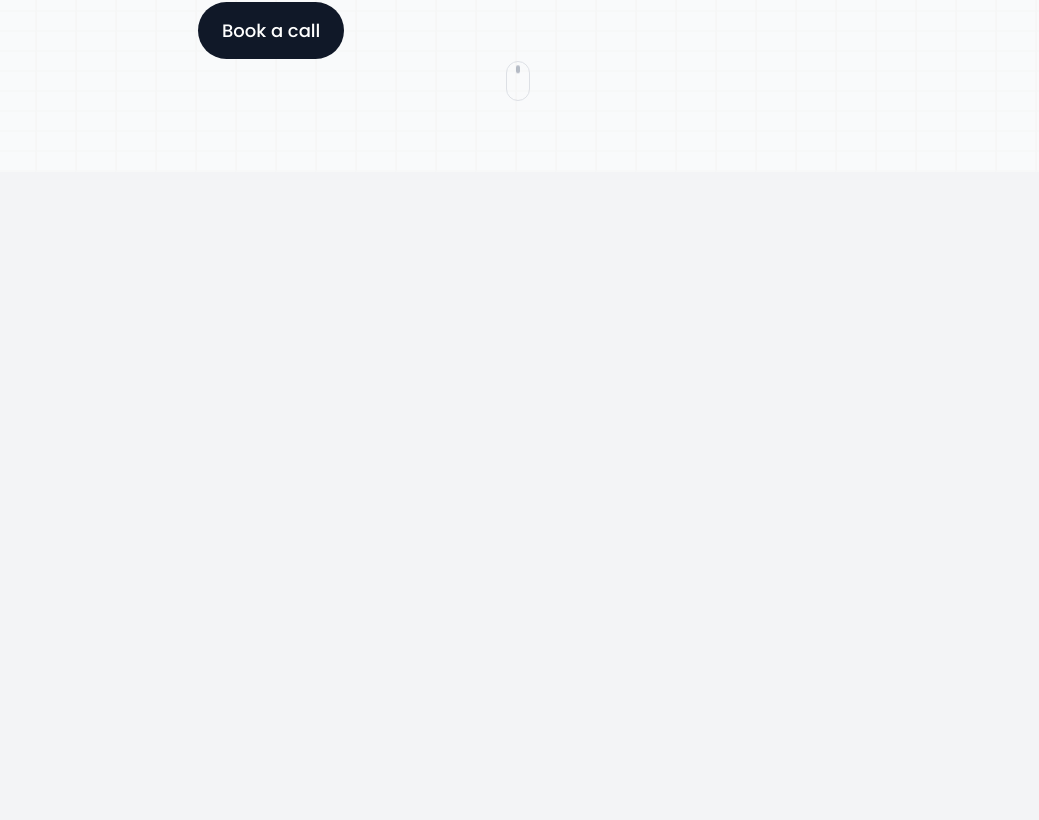
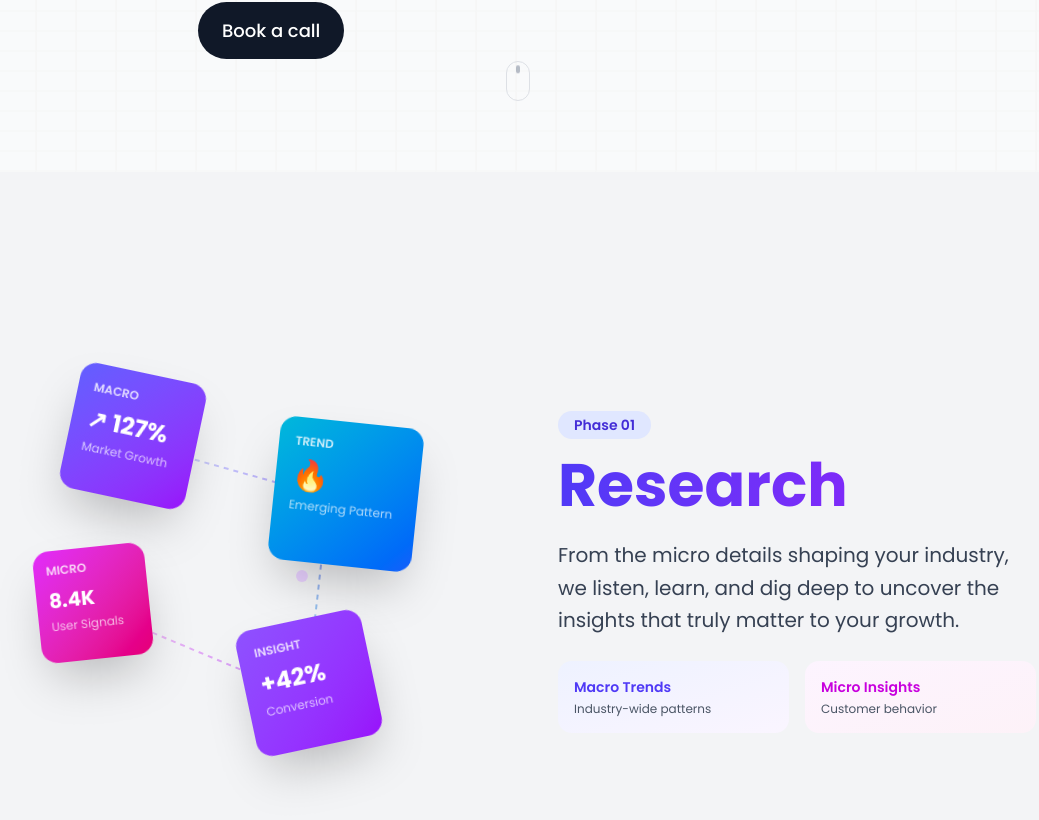
Before and after one commit to Scalable-Web-Solutions/scalable-web-solutions-next, a Next.js app: page / in a window 1280 px wide. Shown: the part 1284-2104 px from the top of the page, without its empty margins (122-1161 px from the left). Built offline with nearby package versions, Linux system fonts and the light colour scheme.

Commit message:
bruh i hate javascript

```diff
--- a/components/reuasble/SeamlessPager.tsx
+++ b/components/reuasble/SeamlessPager.tsx
@@ -4,13 +4,13 @@ import React, { useEffect, useMemo, useRef, useState } from "react";
 type Props = {
   sections: React.ReactNode[];
   transition?: "fade" | "slide";
-  stiffness?: number;           // 0.06..0.30 (higher = snappier)
+  stiffness?: number;          // 0.06..0.30 (higher = snappier)
   gapPx?: number;
-  gain?: number;                // >1 to advance faster per pixel scrolled
+  gain?: number;               // >1 to advance faster per pixel scrolled
   className?: string;
-  releaseOverlapRatio?: number; // 0..1 vh released early (0.06-0.14 sweet spot)
-  phaseCurve?: number;          // 2..5, higher = stronger end ease-out
-  overscrollContain?: boolean;
+  releaseOverlapRatio?: number;// 0..1 vh released early so below content appears sooner (0.06-0.14 sweet spot)
+  phaseCurve?: number;         // easing exponent for end ease-out (2..5). Higher = stronger end slow-down
+  overscrollContain?: boolean; // reduce momentum spillover at boundaries
   id: string;
 };
 
@@ -29,25 +29,34 @@ export default function SeamlessPager({
   const N = Math.max(1, sections.length);
   const hostRef = useRef<HTMLDivElement | null>(null);
 
-  // render state (changes rarely)
+  // Engagement + progress
   const [engaged, setEngaged] = useState(false);
-  const [renderIdx, setRenderIdx] = useState(0); // integer page for rendering children
-
-  // animation state (mutated refs; no re-render)
+  const [progress, setProgress] = useState(0); // 0..N-1 (fractional)
   const targetRef = useRef(0);
   const smoothRef = useRef(0);
-  const progressRef = useRef(0);
   const rafRef = useRef(0);
 
-  // anchors
+  // Anchors
   const sectionTopDocRef = useRef(0);
   const engageStartRef = useRef(0);
   const lastViewportH = useRef(1);
+  const lastYRef = useRef(0);
 
-  // layer refs (so we can mutate styles directly)
-  const outLayerRef = useRef<HTMLDivElement | null>(null);
-  const inLayerRef  = useRef<HTMLDivElement | null>(null);
-  const previewRef  = useRef<HTMLDivElement | null>(null);
+  // Entry/exit feel
+  const enterBandRatio = 0.10;    // engage when within ±10% vh of top
+  const exitBandRatio  = 0.16;    // disengage after ±16% vh (hysteresis)
+  const enterDeadzoneRatio = 0.05;// scroll cushion after engage before motion
+
+  // Soft-exit tools
+  const endTaperRatio = 0.18;     // last 18% of pager eases out
+  const endTaperStrength = 0.7;   // 0..1 (1 strongest)
+
+  const clamp = (v: number, a = 0, b = 1) => Math.min(b, Math.max(a, v));
+  const smoothstep = (e0: number, e1: number, x: number) => {
+    const t = clamp((x - e0) / Math.max(1e-6, (e1 - e0)));
+    return t * t * (3 - 2 * t);
+  };
+  const easeOutPow = (x: number, pow: number) => 1 - Math.pow(1 - clamp(x), pow);
 
   const prefersReduced = useMemo(
     () =>
@@ -56,22 +65,7 @@ export default function SeamlessPager({
     []
   );
 
-  // tuning
-  const enterBandRatio = 0.10;
-  const exitBandRatio  = 0.16;
-  const enterDeadzoneRatio = 0.05;
-  const endTaperRatio = 0.18;
-  const endTaperStrength = 0.7;
-
-  // utils
-  const clamp = (v: number, a = 0, b = 1) => Math.min(b, Math.max(a, v));
-  const smoothstep = (e0: number, e1: number, x: number) => {
-    const t = clamp((x - e0) / Math.max(1e-6, e1 - e0));
-    return t * t * (3 - 2 * t);
-  };
-  const easeOutPow = (x: number, pow: number) => 1 - Math.pow(1 - clamp(x), pow);
-
-  // measure
+  // Measure absolute document Y of the section top
   useEffect(() => {
     if (!hostRef.current) return;
     const el = hostRef.current;
@@ -85,6 +79,8 @@ export default function SeamlessPager({
     const ro = new ResizeObserver(measure);
     ro.observe(el);
     window.addEventListener("resize", measure, { passive: true });
+
+    // initial
     measure();
 
     return () => {
@@ -93,8 +89,10 @@ export default function SeamlessPager({
     };
   }, []);
 
-  // scroll handler -> updates target only (no setState inside the hot path)
+  // Scroll logic (doc-position based)
   useEffect(() => {
+    if (!hostRef.current) return;
+
     let engagedPrev = false;
 
     const onScroll = () => {
@@ -104,6 +102,7 @@ export default function SeamlessPager({
       const y = window.scrollY;
       const topDoc = sectionTopDocRef.current;
 
+      // Pager spans N * vh, but RELEASE slightly early
       const pagerStart = topDoc;
       const pagerEnd   = pagerStart + N * h - h * releaseOverlapRatio;
 
@@ -115,58 +114,70 @@ export default function SeamlessPager({
 
       const nowEngaged = engagedPrev ? shouldStay : shouldEnter;
 
-      // fractional preview based on absolute Y (no state)
-      const previewLinear = clamp((y - pagerStart) / h, 0, N - 1);
+      // CONTINUOUS PREVIEW while NOT engaged (no dead-zone here)
+      const previewLinear = clamp((y - pagerStart) / h, 0, N - 1); // fractional 0..N-1
 
       if (nowEngaged && !engagedPrev) {
+        // Anchor so current fractional preview maps exactly to current progress
+        // We want: (y - engageStart - deadzonePx)/h == previewLinear
         const deadzonePx = h * enterDeadzoneRatio;
         engageStartRef.current = y - previewLinear * h - deadzonePx;
+
+        // Don't snap progress; keep fractional continuity for smooth animation
         targetRef.current = previewLinear;
         smoothRef.current = previewLinear;
-        progressRef.current = previewLinear;
-        // also prime the render index so children match first frame
-        setRenderIdx(Math.floor(previewLinear));
+        setProgress(previewLinear);
       }
 
-      // commit engaged state only when it changes
-      if (nowEngaged !== engagedPrev) {
-        engagedPrev = nowEngaged;
-        setEngaged(nowEngaged);
-      }
+      engagedPrev = nowEngaged;
+      setEngaged(nowEngaged);
 
       if (nowEngaged) {
         const deadzonePx = h * enterDeadzoneRatio;
-        const localLinear = (y - engageStartRef.current - deadzonePx) / h;         // 0..N-1
-        const phaseLinear = clamp(localLinear / Math.max(1e-6, N - 1));             // 0..1
+
+        // Linear local progress (pages)
+        const localLinear = (y - engageStartRef.current - deadzonePx) / h; // 0..N-1
+
+        // Normalize to 0..1 phase (where 1 means last page)
+        const phaseLinear = clamp(localLinear / Math.max(1e-6, (N - 1)));
+
+        // Tapered gain (fast mid, reduce near end)
         const taperAmount = smoothstep(1 - endTaperRatio, 1, phaseLinear) * endTaperStrength;
         const taperedGain = 1 + (Math.max(1, gain) - 1) * (1 - taperAmount);
+
+        // Apply gain on phase, then non-linear ease-out (power curve)
         const phaseWithGain = clamp(phaseLinear * taperedGain, 0, 1);
         const phaseEased    = easeOutPow(phaseWithGain, phaseCurve);
+
+        // Map back to 0..N-1
         const local = phaseEased * (N - 1);
 
         targetRef.current = Math.min(N - 1, Math.max(0, local));
       } else {
+        // Outside the pager:
         if (y > pagerEnd) {
           targetRef.current = N - 1;
           smoothRef.current = N - 1;
-          progressRef.current = N - 1;
-          setRenderIdx(N - 1);
+          setProgress(N - 1);
         } else if (y < pagerStart) {
           targetRef.current = 0;
           smoothRef.current = 0;
-          progressRef.current = 0;
-          setRenderIdx(0);
+          setProgress(0);
         } else {
+          // Inside vertical span but not in the enter band → show PREVIEW frame
+          // Keep fractional progress internally to avoid jumps when engage flips on.
           targetRef.current = previewLinear;
           smoothRef.current = previewLinear;
-          progressRef.current = previewLinear;
-          setRenderIdx(Math.floor(previewLinear));
+          setProgress(previewLinear);
         }
       }
+
+      lastYRef.current = y;
     };
 
     window.addEventListener("scroll", onScroll, { passive: true });
-    onScroll();
+    onScroll(); // init
+
     return () => window.removeEventListener("scroll", onScroll);
   }, [
     N,
@@ -180,83 +191,39 @@ export default function SeamlessPager({
     phaseCurve,
   ]);
 
-  // rAF: mutate layer styles directly (no setState)
+  // rAF smoothing
   useEffect(() => {
-    const EPS = 0.0006;
-    const OUT = outLayerRef.current;
-    const IN  = inLayerRef.current;
-    const PRE = previewRef.current;
-
     const tick = () => {
       const target = targetRef.current;
-
       if (prefersReduced) {
-        // jump
-        if (Math.abs(progressRef.current - target) > EPS) {
-          progressRef.current = target;
-          const idx = Math.floor(target);
-          setRenderIdx((prev) => (prev !== idx ? idx : prev));
+        if (smoothRef.current !== target) {
+          smoothRef.current = target;
+          setProgress(target);
         }
       } else {
         smoothRef.current += (target - smoothRef.current) * stiffness;
-        if (Math.abs(smoothRef.current - target) < EPS) smoothRef.current = target;
-        progressRef.current = smoothRef.current;
+        if (Math.abs(smoothRef.current - target) < 0.0005) smoothRef.current = target;
+        setProgress(smoothRef.current);
       }
-
-      // Update transforms/opacity without re-rendering
-      const progress = progressRef.current;
-      const idx = Math.floor(progress);
-      const t = clamp(progress - idx, 0, 1);
-
-      // when page index crossed to a new integer, trigger a *single* re-render
-      setRenderIdx((prev) => (prev !== idx ? idx : prev));
-
-      // Apply visuals
-      if (engaged) {
-        if (transition === "fade") {
-          const aOpacity = 1 - t;
-          const bOpacity = t;
-          if (OUT) OUT.style.opacity = String(aOpacity);
-          if (IN)  IN.style.opacity  = String(bOpacity);
-          if (OUT) OUT.style.transform = "translate3d(0,0,0)";
-          if (IN)  IN.style.transform  = "translate3d(0,0,0)";
-        } else {
-          const slide = 60;
-          const opacityT = t * t * t; // even steeper ease-in
-          const aOpacity = Math.max(0, 1 - t * 1.2);
-          const bOpacity = Math.min(1, opacityT);
-          if (OUT) {
-            OUT.style.opacity = String(aOpacity);
-            OUT.style.transform = `translate3d(0, ${-t * slide}px, 0)`;
-          }
-          if (IN) {
-            IN.style.opacity = String(bOpacity);
-            IN.style.transform = `translate3d(0, ${(1 - t) * 20}px, 0)`;
-          }
-        }
-        if (PRE) PRE.style.opacity = "0";
-      } else {
-        // preview frame: show nearest slide, no transforms
-        if (OUT) { OUT.style.opacity = "0"; OUT.style.transform = "translate3d(0,0,0)"; }
-        if (IN)  { IN.style.opacity  = "0"; IN.style.transform  = "translate3d(0,0,0)"; }
-        if (PRE) PRE.style.opacity = "1";
-      }
-
       rafRef.current = requestAnimationFrame(tick);
     };
-
     rafRef.current = requestAnimationFrame(tick);
     return () => cancelAnimationFrame(rafRef.current);
-  }, [transition, stiffness, prefersReduced, engaged]);
+  }, [prefersReduced, stiffness]);
 
-  // derived for rendering children
-  const nextIdx = Math.min(N - 1, renderIdx + 1);
+  // Indices + tween
+  const idx = Math.floor(progress);
+  const t = Math.min(1, Math.max(0, progress - idx));
+  const iA = idx;
+  const iB = Math.min(N - 1, idx + 1);
 
-  // layout constants
+  // Heights (match early-release distance)
   const engagedVh = Math.max(100, N * 100 - releaseOverlapRatio * 100);
-  const isAtEnd = !engaged && progressRef.current >= N - 1 - 1e-6;
+  // After disengaging at the bottom, keep the full pager height to prevent jump
+  const isAtEnd = !engaged && progress >= N - 1 - 1e-6;
   const spacerHeight = engaged ? `${engagedVh}vh` : (isAtEnd ? `${engagedVh}vh` : "100vh");
 
+  // Styles
   const stickyStyle: React.CSSProperties = {
     position: "sticky",
     top: 0,
@@ -272,17 +239,26 @@ export default function SeamlessPager({
     alignItems: "center",
     justifyContent: "center",
     padding: 24,
-    // big win on mobile when sections are heavy:
-    contain: "layout paint",
-    willChange: "opacity, transform",
-    transform: "translate3d(0,0,0)",
   };
   const innerWrap: React.CSSProperties = {
-    width: "min(1100px, 92vw)",
+    width: "min(1100px, 92vw)", // change to "100vw" for full-bleed
     margin: "0 auto",
     gap: gapPx,
-    contentVisibility: "auto",
   };
+
+  // Visual tweening
+  let aOpacity = 1, bOpacity = 0, aTransform = "translateY(0px)", bTransform = "translateY(0px)";
+  if (transition === "fade") {
+    aOpacity = 1 - t;
+    bOpacity = t;
+  } else if (transition === "slide") {
+    const slide = 60;
+    const opacityT = Math.pow(t, 2.5); // steep ease-in for incoming
+    aOpacity = Math.max(0, 1 - t * 1.2);
+    bOpacity = Math.min(1, opacityT);
+    aTransform = `translateY(${-t * slide}px)`;
+    bTransform = `translateY(${(1 - t) * 20}px)`;
+  }
 
   return (
     <section
@@ -292,23 +268,44 @@ export default function SeamlessPager({
       style={{ position: "relative", ...(overscrollContain ? { overscrollBehaviorY: "contain" as any } : null) }}
     >
       <div style={stickyStyle}>
-        {/* preview layer */}
-        <div ref={previewRef} style={{ ...layerBase, opacity: 1 }}>
-          <div style={innerWrap}>{sections[Math.min(N - 1, Math.max(0, renderIdx))]}</div>
-        </div>
-
-        {/* outgoing */}
-        <div ref={outLayerRef} style={{ ...layerBase, opacity: 0, pointerEvents: "none" }}>
-          <div style={innerWrap}>{sections[renderIdx]}</div>
-        </div>
-
-        {/* incoming */}
-        <div ref={inLayerRef} style={{ ...layerBase, opacity: 0, pointerEvents: "none" }}>
-          <div style={innerWrap}>{sections[nextIdx]}</div>
-        </div>
+        {!engaged ? (
+          // Static preview frame (we still keep fractional progress internally)
+          <div style={{ ...layerBase, opacity: 1, transform: "none" }}>
+            <div style={innerWrap}>
+              {sections[Math.min(N - 1, Math.max(0, Math.round(progress)))]}
+            </div>
+          </div>
+        ) : (
+          <>
+            {/* Outgoing */}
+            <div
+              style={{
+                ...layerBase,
+                opacity: aOpacity,
+                transform: aTransform,
+                pointerEvents: "none",
+                willChange: "opacity, transform",
+              }}
+            >
+              <div style={innerWrap}>{sections[iA]}</div>
+            </div>
+            {/* Incoming */}
+            <div
+              style={{
+                ...layerBase,
+                opacity: bOpacity,
+                transform: bTransform,
+                pointerEvents: "none",
+                willChange: "opacity, transform",
+              }}
+            >
+              <div style={innerWrap}>{sections[iB]}</div>
+            </div>
+          </>
+        )}
       </div>
 
-      {/* natural scroll spacer */}
+      {/* Drives native scrolling; matches early-release distance */}
       <div style={{ height: spacerHeight }} aria-hidden />
     </section>
   );
```
